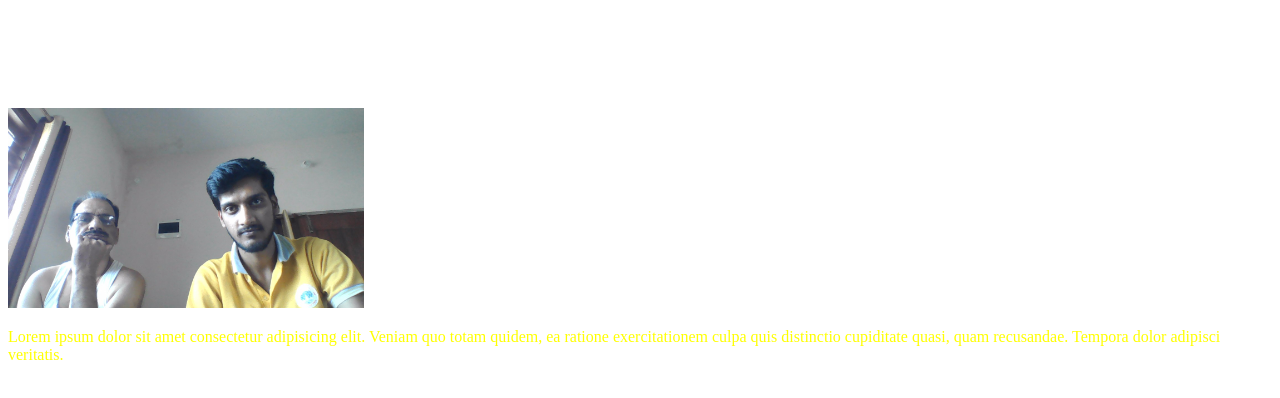
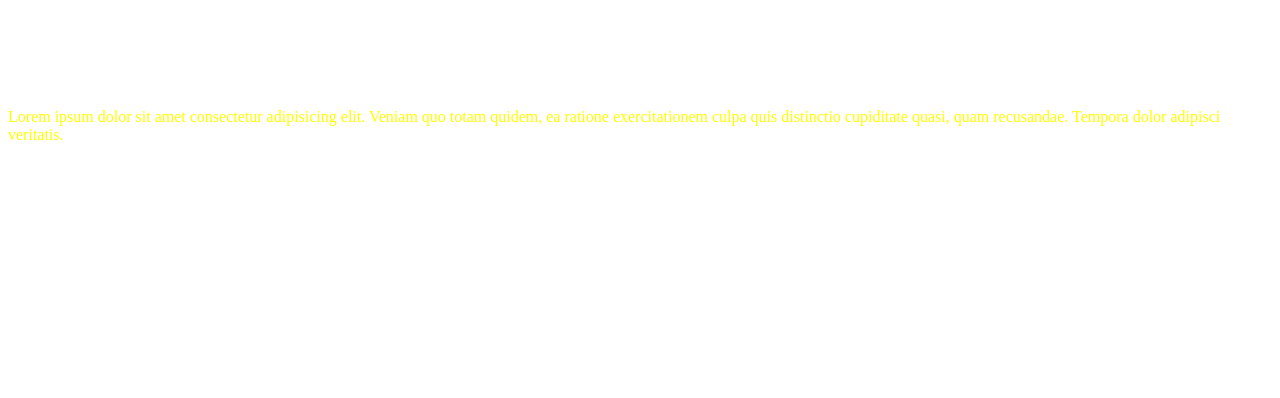
Before and after one commit to Vkrishture27/Testing, a plain HTML site: page index.html in a window 1280 px wide. Shown: the part 362-760 px from the top of the page. Drawn offline with Linux system fonts and the light colour scheme.

Commit message:
Update index.html

```diff
--- a/index.html
+++ b/index.html
@@ -8,7 +8,7 @@
 </head>
 <body>
 <h1>Just a try</h1>
-<img src="WIN_20230416_12_52_22_Pro.jpg" alt="">
+
 <p>Lorem ipsum dolor sit amet consectetur adipisicing elit. Veniam quo totam quidem, ea ratione exercitationem culpa quis distinctio cupiditate quasi, quam recusandae. Tempora dolor adipisci veritatis.</p>
 </body>
 </html>
```
